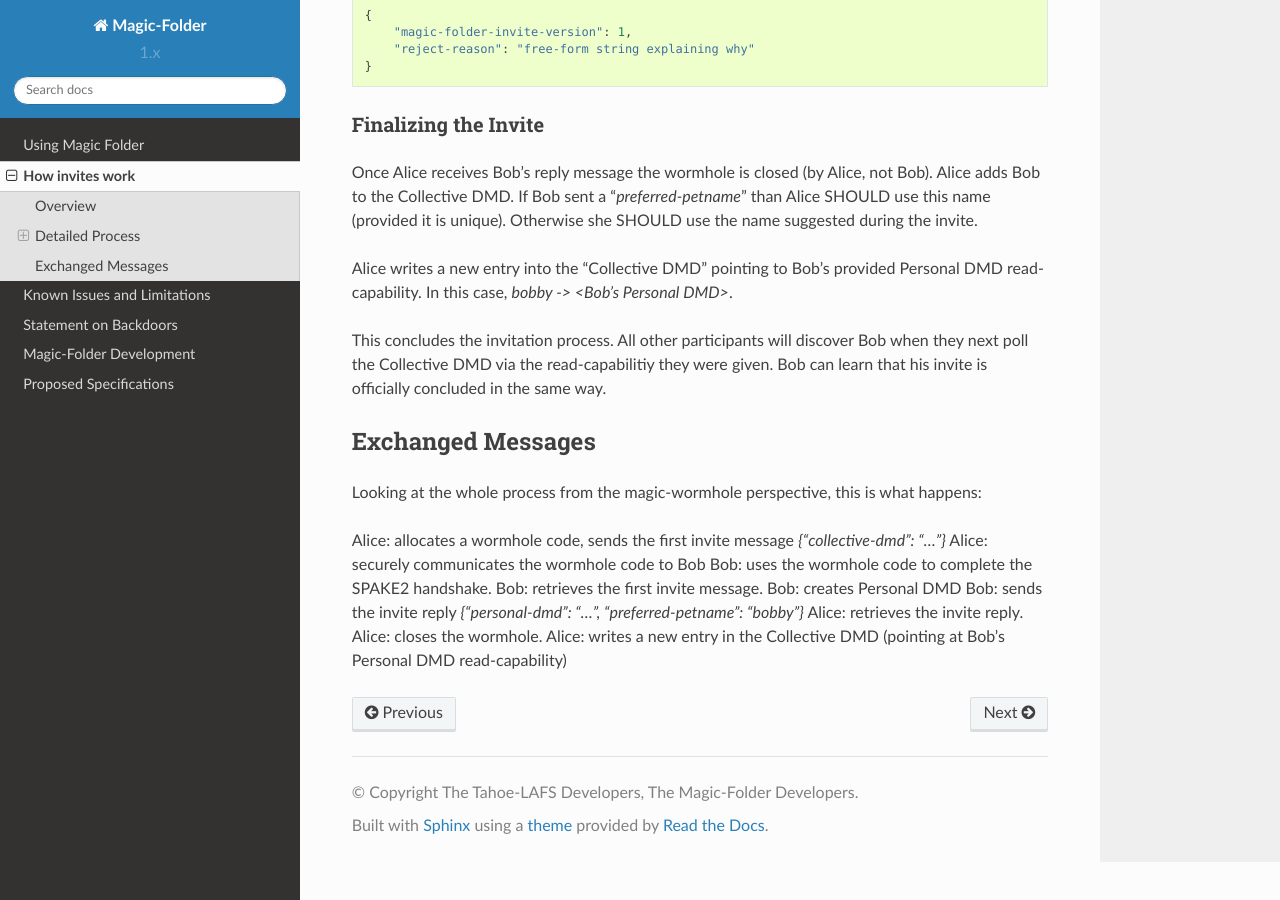
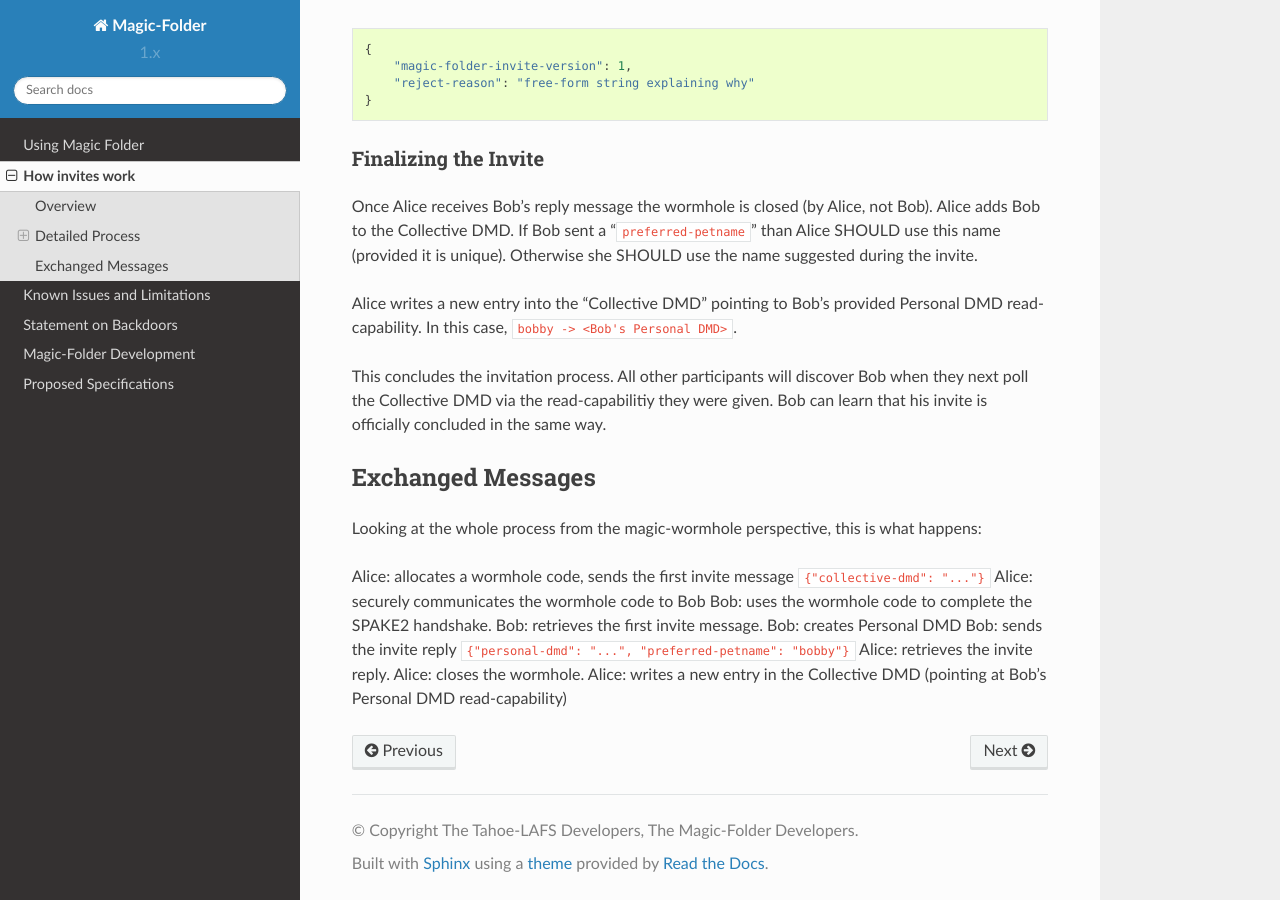
Before and after one commit to tahoe-lafs/magic-folder, a Sphinx documentation site: the page built from docs/invites.rst, in a window 1280 px wide and 900 px high, scrolled down 2962 px. Built offline with Sphinx 7.4.7 and the Read the Docs theme 2.0.0, drawn with Linux system fonts in a browser that asks for light colours; some of the changed text lies outside the part shown.

Commit message:
whitespace, proper code quoting

```diff
--- a/docs/invites.rst
+++ b/docs/invites.rst
@@ -41,7 +41,7 @@ She must receive from Bob: a read-capability to a fresh "Personal DMD" for Bob.
 Detailed Process
 ----------------
 
-Command-line examples assume that we have a correctly set-up and currently running magic-folder with configuration directory `~/.magic-folder` on both Alice and Bob's computers.
+Command-line examples assume that we have a correctly set-up and currently running magic-folder with configuration directory ``~/.magic-folder`` on both Alice and Bob's computers.
 
 
 Creating the Folder
@@ -68,11 +68,11 @@ Her magic-folder software will now have:
     - the "Collective DMD" will contain a single entry: "alice" with a
       pointer to the read-capability of Alice's "Personal DMD"
 
-    - we know we have a write-capability because `admin: True`
+    - we know we have a write-capability because ``admin: True``
 
 - the write-capability for Alice's "Personal DMD"
 
-Users don't usually need to see or care about the read- or write- capabilities; these are used with our Tahoe-LAFS client to do operations. However, if you do need them you can pass `--include-secret-information` to the `magic-folder list` command
+Users don't usually need to see or care about the read- or write- capabilities; these are used with our Tahoe-LAFS client to do operations. However, if you do need them you can pass ``--include-secret-information`` to the ``magic-folder list`` command
 
 
 Inviting Bob
@@ -90,7 +90,9 @@ Note that Alice never shares her write-capability to the Collective DMD (nor to
 
 NB: in tahoe-lafs 1.14.0 and earlier magic-folder the above features were not present; Alice could impersonate anyone. A passive observer of the invite-code could impersonate the invitee indefinitely.
 
-To start the invitation process, Alice runs `magic-folder invite`. This process will tell Alice a code that looks like `5-secret-words` or similar. She must securely communicate this code to the invitee, Bob.
+To start the invitation process, Alice runs ``magic-folder invite``.
+This process will tell Alice a code that looks like ``5-secret-words`` or similar.
+She must securely communicate this code to the invitee, Bob.
 Alice's magic-folder client sends a message via the wormhole server, encrypted to Bob, as JSON::
 
     {
@@ -99,7 +101,8 @@ Alice's magic-folder client sends a message via the wormhole server, encrypted t
         "suggested-petname": "bob"
     }
 
-The "`suggested-petname`" is optional (and may be ignored by Bob). Alice may start this process with the command-line::
+The "``suggested-petname``" is optional (and may be ignored by Bob).
+Alice may start this process with the command-line::
 
     % magic-folder --config ~/.magic-folder invite --name funny-photos bob
     Invite code: 5-secret-words
@@ -109,7 +112,7 @@ The "`suggested-petname`" is optional (and may be ignored by Bob). Alice may sta
 Accepting the Invitation
 ~~~~~~~~~~~~~~~~~~~~~~~~
 
-Once Bob has received a magic-wormhole code from Alice (for example, "`5-secret-words`") he will use the `magic-folder join` command to complete the wormhole.
+Once Bob has received a magic-wormhole code from Alice (for example, "``5-secret-words``") he will use the ``magic-folder join`` command to complete the wormhole.
 
 This means that Bob's client contacts the magic-wormhole server and uses the code-phrase to complete the SPAKE2 transaction.
 At this point, Alice and Bob have a shared secret key and a "mailbox" allocated on the server.
@@ -122,7 +125,7 @@ Bob creates a message to send back to Alice encrypted using the shared secret (a
         "preferred-petname": "bobby"
     }
 
-The "`preferred-petname`" key is optional. This concludes the invitation process. Bob will not close the wormhole; that will be done by Alice. Bob may accept the invite with the command-line::
+The "``preferred-petname``" key is optional. This concludes the invitation process. Bob will not close the wormhole; that will be done by Alice. Bob may accept the invite with the command-line::
 
     % magic-folder --config ~/.magic-folder join --author bobby --name hilarious-pics 5-secret-words ~/Documents/alice-fun-pix
     Contacting magic-wormhole server (do not exit this process)...
@@ -139,9 +142,9 @@ Finalizing the Invite
 ~~~~~~~~~~~~~~~~~~~~~
 
 Once Alice receives Bob's reply message the wormhole is closed (by Alice, not Bob).
-Alice adds Bob to the Collective DMD. If Bob sent a "`preferred-petname`" than Alice SHOULD use this name (provided it is unique). Otherwise she SHOULD use the name suggested during the invite.
+Alice adds Bob to the Collective DMD. If Bob sent a "``preferred-petname``" than Alice SHOULD use this name (provided it is unique). Otherwise she SHOULD use the name suggested during the invite.
 
-Alice writes a new entry into the "Collective DMD" pointing to Bob's provided Personal DMD read-capability. In this case, `bobby -> <Bob's Personal DMD>`.
+Alice writes a new entry into the "Collective DMD" pointing to Bob's provided Personal DMD read-capability. In this case, ``bobby -> <Bob's Personal DMD>``.
 
 This concludes the invitation process. All other participants will discover Bob when they next poll the Collective DMD via the read-capabilitiy they were given. Bob can learn that his invite is officially concluded in the same way.
 
@@ -151,12 +154,12 @@ Exchanged Messages
 
 Looking at the whole process from the magic-wormhole perspective, this is what happens:
 
-Alice: allocates a wormhole code, sends the first invite message `{"collective-dmd": "..."}`
+Alice: allocates a wormhole code, sends the first invite message ``{"collective-dmd": "..."}``
 Alice: securely communicates the wormhole code to Bob
 Bob: uses the wormhole code to complete the SPAKE2 handshake.
 Bob: retrieves the first invite message.
 Bob: creates Personal DMD
-Bob: sends the invite reply `{"personal-dmd": "...", "preferred-petname": "bobby"}`
+Bob: sends the invite reply ``{"personal-dmd": "...", "preferred-petname": "bobby"}``
 Alice: retrieves the invite reply.
 Alice: closes the wormhole.
 Alice: writes a new entry in the Collective DMD (pointing at Bob's Personal DMD read-capability)
```
